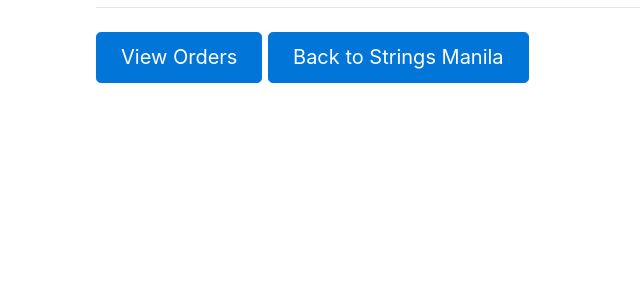
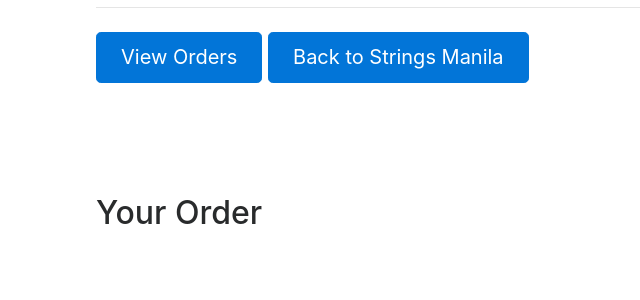
Before and after one commit to kahihia/ad2, a Django app: page /checkout/purchase-complete/ in a window 1280 px wide. Shown: the part 292-592 px from the top of the page, without its empty margins (0-640 px from the left). Run offline with Django 3.2, Linux system fonts and the light colour scheme; some libraries are stand-ins or nearby versions.

Commit message:
Working on purchase

```diff
--- /dev/null
+++ b/static/css/purchase.css
@@ -0,0 +1,11 @@
+/* This is the CSS for the purchase page */
+
+#top-div {
+    margin-bottom : 0;
+}
+
+#order-content {
+    padding     : 48px;
+    padding-top : 0;
+    margin      : 48px;
+}
--- a/templates/purchase.html
+++ b/templates/purchase.html
@@ -22,6 +22,7 @@
     <!-- Custom CSS go here -->
     {% load static %}
     <link rel="stylesheet" href="{% static '/css/nav.css' %}">
+    <link rel="stylesheet" href="{% static '/css/purchase.css' %}">
 
     <!-- Custom JS go here -->
 
@@ -69,7 +70,7 @@
 
 <!-- Content -->
 <div id="master-detail">
-    <div class="p-5 m-5">
+    <div class="p-5 m-5" id="top-div">
         <h1 class="display-3">Thank you!</h1>
         <p class="lead">Please upload a photo of your deposit slip.</p>
         <hr class="my-4">
@@ -79,7 +80,7 @@
         </p>
     </div>
     <div id="order-content">
-
+        <h2>Your Order</h2>
     </div>
 </div>
 
```
Also changed, not shown: db.sqlite3.
